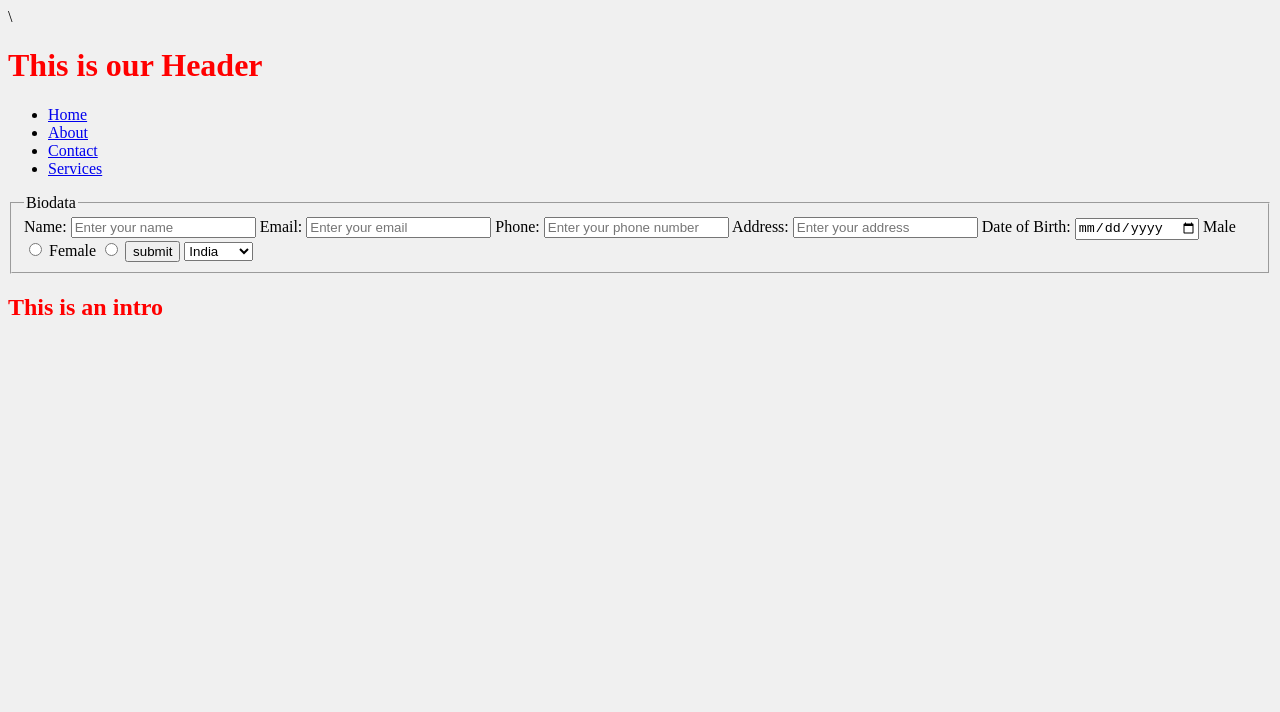
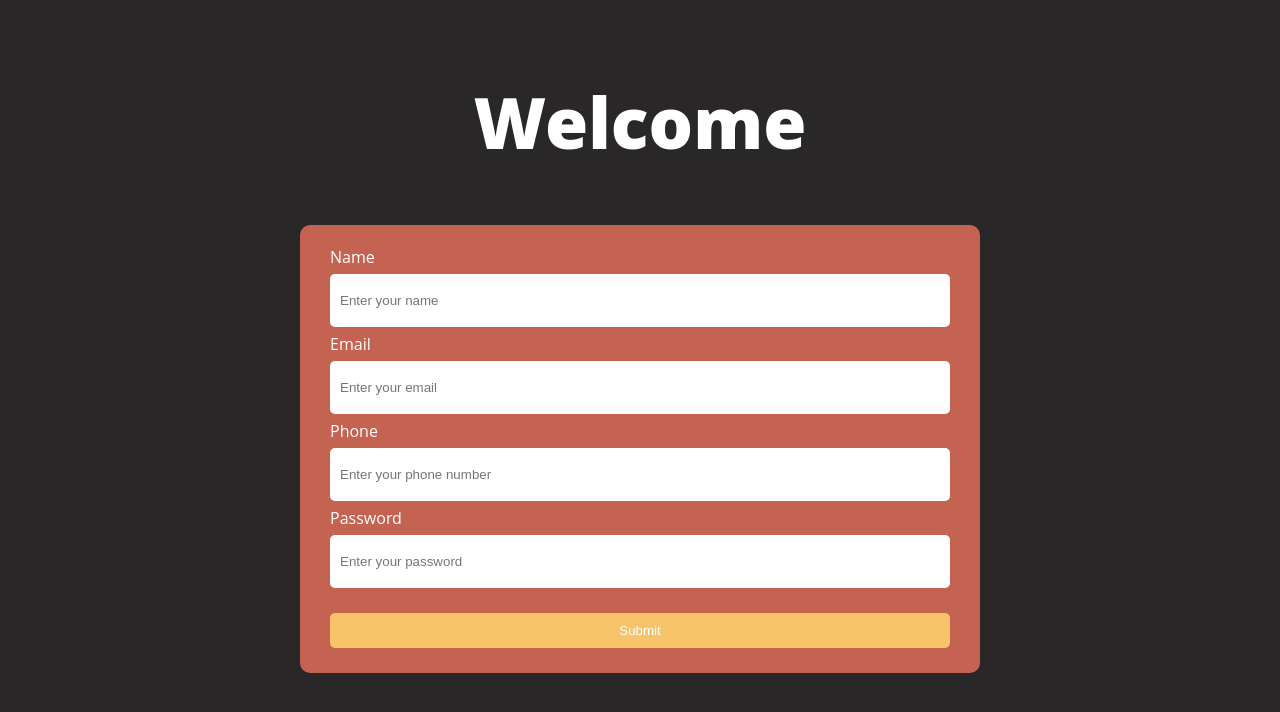
Before and after one commit to Brunexz/Gitbase-Tut, a plain HTML site: page index.html in a window 1280 px wide. Drawn offline with Linux system fonts and the light colour scheme.

Commit message:
week 1 task

```diff
--- a/index.html
+++ b/index.html
@@ -1,71 +1,31 @@
 <!DOCTYPE html>
-<html>
+<html lang="en">
 <head>
-    <meta charset="utf-8">
+    <meta charset="UTF-8">
     <meta http-equiv="X-UA-Compatible" content="IE=edge">
-    <meta name="viewport" content="width=device-width, initial-scale=1">\
-    <title>My First Web Page</title>
-    <style>
-        body {
-            background-color: #f0f0f0;
-        }
-        h1 {
-            color: #ff0000;
-        }
-        p {
-            color: #0000ff;
-        }
-        .myclass {
-            color: #00ff00;
-        }
-        #myid {
-            color: #000000;
-        }
-    </style>
+    <meta name="viewport" content="width=, initial-scale=1.0">
+    <title>Week 1 Task</title>
+    <link rel="stylesheet" href="style.css">
+    <link rel="javascript" href="script.js">
+
 </head>
 <body>
-    <header>
-        <h1>
-            This is our Header
-      </h1>
-      <nav>
-        <ul>
-            <li><a href="index.html">Home</a></li>
-            <li><a href="about.html">About</a></li>
-            <li><a href="contact.html">Contact</a></li>
-            <li><a href="services.html">Services</a></li>
-        </ul>
-      </nav>
-    </header>
-    <form>
-        <fieldset>
-            <legend>Biodata</legend>
-            <label for="name">Name:</label>
-            <input type="text" name="name" id="name" placeholder="Enter your name" required>
-            <label for="email">Email:</label>
-            <input type="email" name="email" id="email" placeholder="Enter your email" required>
-            <label for="phone">Phone:</label>
-            <input type="tel" name="phone" id="phone" placeholder="Enter your phone number" required>
-            <label for="address">Address:</label>
-            <input type="text" name="address" id="address" placeholder="Enter your address" required>
-            <label for="dob">Date of Birth:</label>
-            <input type="date" name="dob" id="dob" required>
-            <label for="Male">Male</label>
-            <input type="radio" name="sex", id="male", value="male">
-            <label for="Female">Female</label>
-            <input type="radio" name="sex", id="female", value="female">
-            <input type="button" value="submit">
-            <select name="country" id="country">
-                <option value="india">India</option>
-                <option value="usa">USA</option>
-                <option value="uk">UK</option>
-                <option value="canada">Canada</option>
-            </select>
-        </fieldset>
-    </form>
+        <! ---- Form --- >
     <main>
-        <section id="introduction">
-            <h1>This is an intro</h1>
-        </section>
+        <h1>Welcome</h1>
+       <div>
+            <form  method="post">
+                <label for="name">Name</label>
+                <input type="text" id="name" placeholder="Enter your name" required>
+                <label for="email">Email</label>
+                <input type="email" id= "email"placeholder="Enter your email" required type>
+                <label for="phone">Phone</label>
+                <input type="tel" placeholder="Enter your phone number" required>
+                <label for="password">Password</label>
+                <input type="password" placeholder="Enter your password" required>
+                <input type="submit" value="Submit" onclick="alert('Thank you for submitting your details')">
+            </form>
+       </div>
     </main>
+</body>
 </html>
--- /dev/null
+++ b/style.css
@@ -0,0 +1,59 @@
+body{
+    background: #292727;
+    color: #fff;
+    font-family: 'Open Sans', sans-serif;
+    font-size: 16px;
+    line-height: 1.5;
+    margin: 0;
+    padding: 0;
+}
+
+/* Path: style.css */
+h1, h2, h3, h4, h5, h6{
+    font-family: 'Open Sans', sans-serif;
+    font-weight: 900;
+    margin: 0 0 20px;
+    text-align: center;
+    margin-top: 70px;
+    font-size: 70px;
+}
+
+
+div{
+    margin-bottom: 20px;
+    background-color: #c46352;
+    margin: 50px auto;
+    padding: 20px;
+    width: 50%;
+    display: block;
+    border-radius: 10px;
+}
+form{
+    margin: 0 auto;
+    padding: 0;
+    margin-left: 10px;
+    margin-right: 10px;
+}
+label{
+    display: block;
+    margin-bottom: 5px;
+}
+input{
+    width: 100%;
+    padding: 19px 10px;
+    display: inline-block;
+    border: 0px;
+    border-radius: 5px;
+    box-sizing: border-box;
+    margin-bottom: 5px ;
+}
+input[type="submit"]{
+    background-color: #f7c469;
+    border: 0;
+    padding: 10px 20px;
+    color: #fff;
+    cursor: pointer;
+    border-radius: 5px;
+    margin-top: 20px;
+    text-align: center;
+}
```
